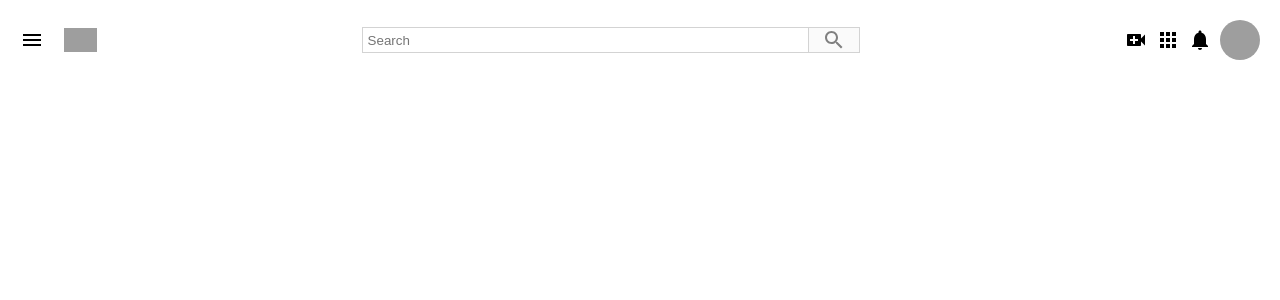
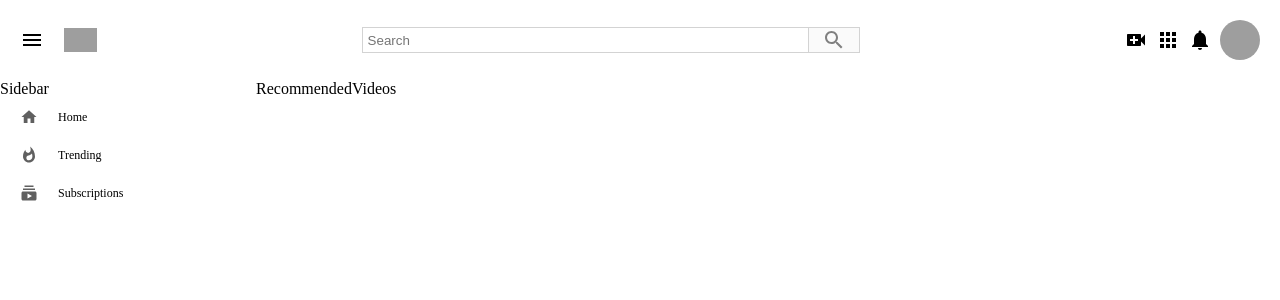
Before and after one commit to rzounlom/youtube_clone, a React (Create React App) app: page / in a window 1280 px wide. Shown: the top 300 px of the page. Built offline with nearby package versions, Linux system fonts and the light colour scheme; grey boxes are pictures that could not be loaded.

Commit message:
added sidebar and recommendedvideos components

```diff
--- a/src/App.js
+++ b/src/App.js
@@ -1,11 +1,16 @@
 import "./App.scss";
 import Header from "./components/Header/Header";
+import Sidebar from "./components/Sidebar/Sidebar";
+import RecommendedVideos from "./components/RecommendedVideos/RecommendedVideos";
 
 const App = () => {
   return (
     <div className="app">
       <Header />
-      {/* Sidebar */}
+      <div className="app__page">
+        <Sidebar />
+        <RecommendedVideos />
+      </div>
       {/* Recomended */}
     </div>
   );
--- a/src/App.scss
+++ b/src/App.scss
@@ -1,2 +1,5 @@
 .app {
+  .app__page {
+    display: flex;
+  }
 }
--- a/src/components/Header/Header.scss
+++ b/src/components/Header/Header.scss
@@ -3,6 +3,10 @@
   align-items: center;
   justify-content: space-between;
   padding: 20px;
+  position: sticky;
+  top: 0;
+  z-index: 1000;
+  background-color: white;
 
   .header__logo {
     height: 25px;
--- /dev/null
+++ b/src/components/RecommendedVideos/RecommendedVideos.jsx
@@ -0,0 +1,8 @@
+import React from "react";
+import "./RecommendedVideos.scss";
+
+const RecommendedVideos = () => {
+  return <div className="recommended-videos">RecommendedVideos</div>;
+};
+
+export default RecommendedVideos;
--- /dev/null
+++ b/src/components/RecommendedVideos/RecommendedVideos.scss
@@ -0,0 +1,3 @@
+.recommended-videos {
+  flex: 0.8;
+}
--- /dev/null
+++ b/src/components/Sidebar/Sidebar.jsx
@@ -0,0 +1,20 @@
+import React from "react";
+import "./Sidebar.scss";
+
+import SidebarRow from "./SidebarRow/SidebarRow";
+import HomeIcon from "@material-ui/icons/Home";
+import WhatshotIcon from "@material-ui/icons/Whatshot";
+import SubscriptionsIcon from "@material-ui/icons/Subscriptions";
+
+const Header = () => {
+  return (
+    <div className="sidebar">
+      Sidebar
+      <SidebarRow title="Home" Icon={HomeIcon} />
+      <SidebarRow title="Trending" Icon={WhatshotIcon} />
+      <SidebarRow title="Subscriptions" Icon={SubscriptionsIcon} />
+    </div>
+  );
+};
+
+export default Header;
--- /dev/null
+++ b/src/components/Sidebar/Sidebar.scss
@@ -0,0 +1,3 @@
+.sidebar {
+  flex: 0.2;
+}
--- /dev/null
+++ b/src/components/Sidebar/SidebarRow/SidebarRow.jsx
@@ -0,0 +1,13 @@
+import React from "react";
+import "./SidebarRow.scss";
+
+const SidbarRow = ({ title, Icon }) => {
+  return (
+    <div className="sidebar-row">
+      <Icon />
+      <h2>{title}</h2>
+    </div>
+  );
+};
+
+export default SidbarRow;
--- /dev/null
+++ b/src/components/Sidebar/SidebarRow/SidebarRow.scss
@@ -0,0 +1,17 @@
+.sidebar-row {
+  display: flex;
+  align-items: center;
+  padding: 10px 20px;
+
+  h2 {
+    flex: 1;
+    margin-left: 20px;
+    font-size: 12px;
+    font-weight: 500;
+  }
+
+  svg {
+    color: #606060;
+    font-size: large;
+  }
+}
```
Also changed, not shown: 1 other file (tests, documents, lock files or other folders).
